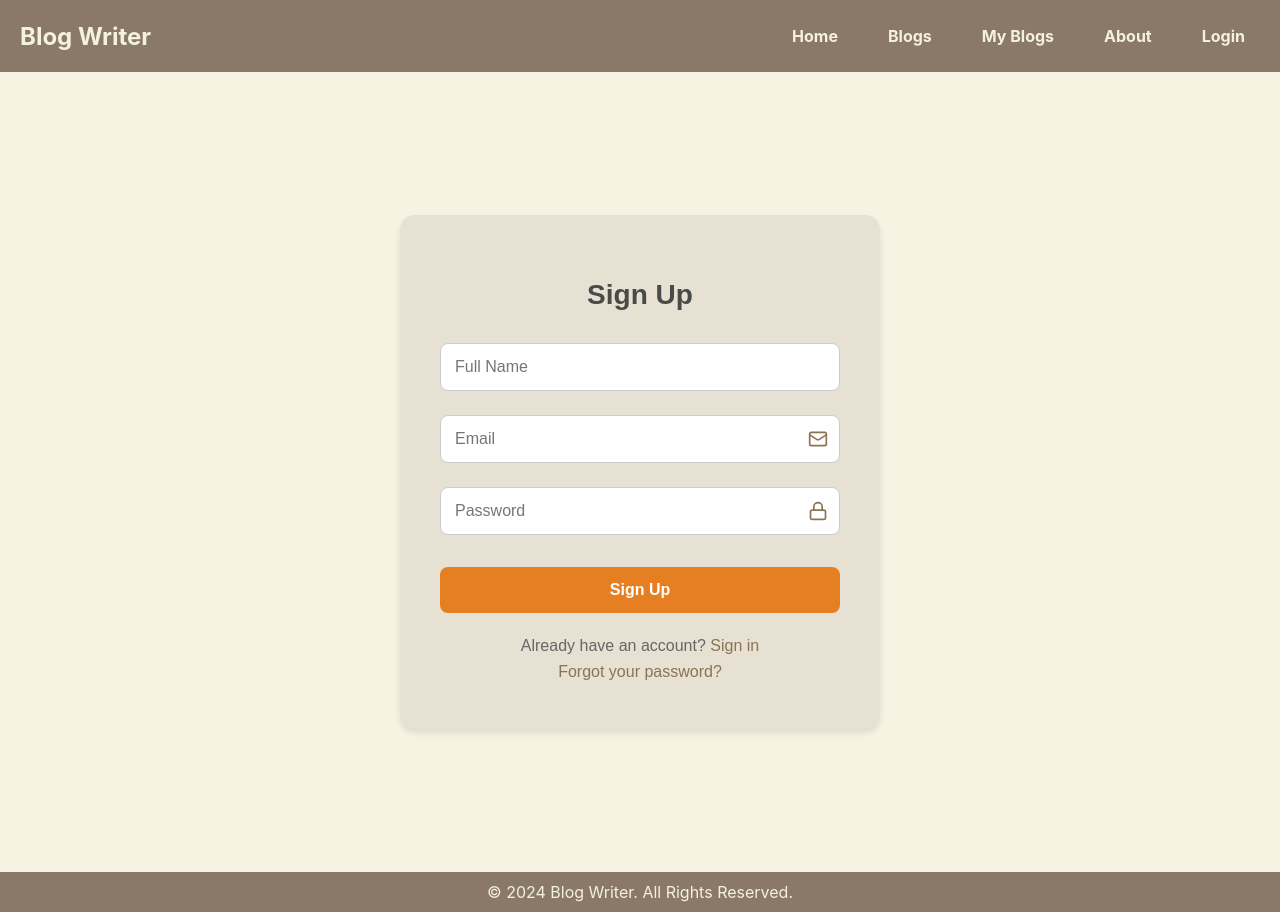
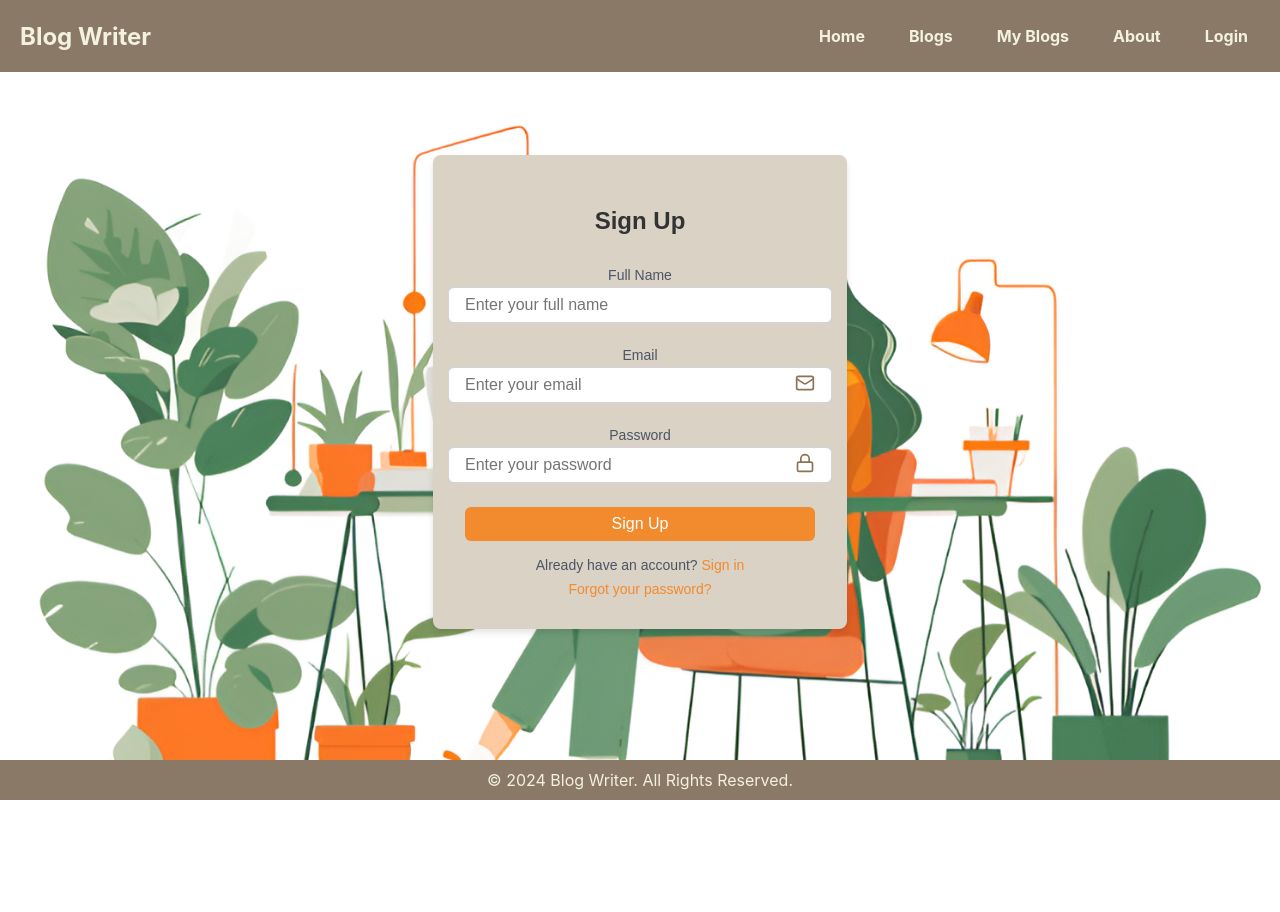
Before and after one commit to Shreeza7/CMPS-420, a React (Create React App) app in the folder frontend/: page /signup in a window 1280 px wide. After the commit the page ends 800 px from the top, so only its background shows below. Built offline with nearby package versions, Linux system fonts and the light colour scheme.

Commit message:
fixed signup page

```diff
--- a/frontend/src/components/header.js
+++ b/frontend/src/components/header.js
@@ -58,7 +58,7 @@ const headerStyle = {
   justifyContent: 'space-between',
   alignItems: 'center',
   padding: '10px 20px',
-  backgroundColor: '#8A7967', // Lightened color for header
+  backgroundColor: '#8A7967',
   color: '#F4F1DE',
 };
 
@@ -81,7 +81,7 @@ const linkStyle = {
   textDecoration: 'none',
   fontSize: '16px',
   transition: 'color 0.3s',
-  padding: '10px 15px', // Add some padding for spacing
+  padding: '8px 12px',
   borderRadius: '5px',
 };
 
--- a/frontend/src/components/login.js
+++ b/frontend/src/components/login.js
@@ -1,4 +1,6 @@
 import React from 'react';
+import { Link } from 'react-router-dom';
+import { Mail, Lock } from 'lucide-react';
 
 const LoginPage = () => {
   return (
@@ -15,6 +17,7 @@ const LoginPage = () => {
                 style={styles.input}
                 placeholder="Enter your email"
               />
+
             </div>
 
             <div style={styles.inputGroup}>
@@ -32,7 +35,7 @@ const LoginPage = () => {
 
             <div style={styles.links}>
               <p style={styles.linkText}>
-                Don't have an account? <a href="#" style={styles.link}>Sign up</a>
+                Don't have an account? <Link to="/signup" style={styles.link}>Sign up</Link>
               </p>
               <p style={styles.linkText}>
                 <a href="#" style={styles.link}>Forgot your password?</a>
--- a/frontend/src/components/signup.js
+++ b/frontend/src/components/signup.js
@@ -1,4 +1,5 @@
 import React, { useState } from 'react';
+import { Link } from 'react-router-dom';
 import { Mail, Lock } from 'lucide-react';
 
 const SignUpPage = () => {
@@ -16,24 +17,26 @@ const SignUpPage = () => {
   return (
     <div style={styles.container}>
       <main style={styles.main}>
-        <div style={styles.formCard}>
+        <div style={styles.formContainer}>
           <h2 style={styles.formTitle}>Sign Up</h2>
 
-          <form onSubmit={handleSubmit} style={styles.form}>
-            <div style={styles.inputContainer}>
+          <form onSubmit={handleSubmit} style={styles.formFields}>
+            <div style={styles.inputGroup}>
+              <label style={styles.label}>Full Name</label>
               <input
                 type="text"
-                placeholder="Full Name"
+                placeholder="Enter your full name"
                 style={styles.input}
                 value={formData.fullName}
                 onChange={(e) => setFormData({...formData, fullName: e.target.value})}
               />
             </div>
 
-            <div style={styles.inputContainer}>
+            <div style={styles.inputGroup}>
+              <label style={styles.label}>Email</label>
               <input
                 type="email"
-                placeholder="Email"
+                placeholder="Enter your email"
                 style={styles.input}
                 value={formData.email}
                 onChange={(e) => setFormData({...formData, email: e.target.value})}
@@ -41,10 +44,11 @@ const SignUpPage = () => {
               <Mail style={styles.inputIcon} size={20} />
             </div>
 
-            <div style={styles.inputContainer}>
+            <div style={styles.inputGroup}>
+              <label style={styles.label}>Password</label>
               <input
                 type="password"
-                placeholder="Password"
+                placeholder="Enter your password"
                 style={styles.input}
                 value={formData.password}
                 onChange={(e) => setFormData({...formData, password: e.target.value})}
@@ -55,12 +59,12 @@ const SignUpPage = () => {
             <button style={styles.button}>Sign Up</button>
           </form>
 
-          <div style={styles.formFooter}>
-            <p style={styles.formFooterText}>Already have an account?
-              <a href="#" style={styles.footerLink}> Sign in</a>
+          <div style={styles.links}>
+            <p style={styles.linkText}>Already have an account?
+              <Link to="/login" style={styles.link}> Sign in</Link>
             </p>
-            <p style={styles.formFooterText}>
-              <a href="#" style={styles.footerLink}>Forgot your password?</a>
+            <p style={styles.linkText}>
+              <Link to="/forgot-password" style={styles.link}>Forgot your password?</Link>
             </p>
           </div>
         </div>
@@ -71,10 +75,9 @@ const SignUpPage = () => {
 
 const styles = {
   container: {
-    minHeight: '100vh',
+    minHeight: '80vh',
     display: 'flex',
     flexDirection: 'column',
-    backgroundColor: '#f7f3e3',
     margin: 0,
     padding: 0,
     fontFamily: 'Arial, sans-serif',
@@ -82,75 +85,94 @@ const styles = {
   main: {
     flex: 1,
     display: 'flex',
+    alignItems: 'center',
     justifyContent: 'center',
-    alignItems: 'center',
+    padding: '0.5rem',
+  },
+  formContainer: {
+    backgroundColor: '#D9D2C5',
+    borderRadius: '0.5rem',
     padding: '2rem',
-  },
-  formCard: {
-    backgroundColor: '#e6e1d3',
-    padding: '2.5rem',
-    borderRadius: '15px',
     width: '100%',
-    maxWidth: '400px',
+    maxWidth: '350px',
     boxShadow: '0 4px 6px rgba(0, 0, 0, 0.1)',
   },
   formTitle: {
-    fontSize: '1.75rem',
+    fontSize: '1.5rem',
     fontWeight: 'bold',
     textAlign: 'center',
     marginBottom: '2rem',
-    color: '#4a4a4a',
+    color: '#333',
   },
-  form: {
+  formFields: {
     display: 'flex',
     flexDirection: 'column',
     gap: '1.5rem',
   },
-  inputContainer: {
+  inputGroup: {
+    display: 'flex',
+    flexDirection: 'column',
+    alignItems: 'center',
     position: 'relative',
+    gap: '0.25rem',
+  },
+  label: {
+    fontSize: '0.875rem',
+    fontWeight: '500',
+    color: '#4B5563',
   },
   input: {
     width: '100%',
-    padding: '0.875rem',
-    paddingRight: '2.5rem',
-    borderRadius: '8px',
-    border: '1px solid #ccc',
+    padding: '0.5rem 1rem',
+    borderRadius: '0.375rem',
+    border: '1px solid #D1D5DB',
     fontSize: '1rem',
-    backgroundColor: 'white',
-    boxSizing: 'border-box',
+    outline: 'none',
+    transition: 'border-color 0.2s',
+    ':focus': {
+      borderColor: '#F28A2E',
+    },
   },
   inputIcon: {
     position: 'absolute',
-    right: '0.75rem',
-    top: '50%',
+    right: '0rem',
+    top: '65%',
     transform: 'translateY(-50%)',
     color: '#8b7355',
+    pointerEvents: 'none',
   },
   button: {
     width: '100%',
-    padding: '0.875rem',
-    backgroundColor: '#e67e22',
+    backgroundColor: '#F28A2E',
     color: 'white',
+    padding: '0.5rem 1rem',
+    borderRadius: '0.375rem',
     border: 'none',
-    borderRadius: '8px',
     fontSize: '1rem',
-    fontWeight: '600',
     cursor: 'pointer',
     transition: 'background-color 0.2s',
-    marginTop: '0.5rem',
+    ':hover': {
+      backgroundColor: '#E07A1E',
+    },
   },
-  formFooter: {
-    marginTop: '1.5rem',
+  links: {
     textAlign: 'center',
+    display: 'flex',
+    flexDirection: 'column',
+    gap: '0.5rem',
+    marginTop: '1rem',
   },
-  formFooterText: {
-    color: '#666',
-    margin: '0.5rem 0',
+  linkText: {
+    fontSize: '0.875rem',
+    color: '#4B5563',
+    margin: 0,
   },
-  footerLink: {
-    color: '#8b7355',
+  link: {
+    color: '#F28A2E',
     textDecoration: 'none',
-    fontWeight: '500',
+    ':hover': {
+      textDecoration: 'underline',
+    },
   },
 };
 
```
Also changed, not shown: frontend/src/components/blogs.js (+30 -25 lines).
